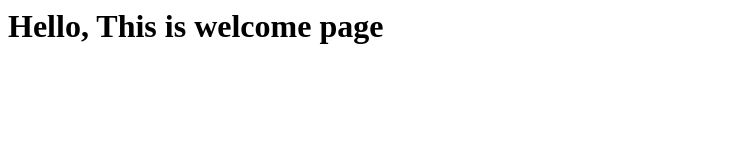
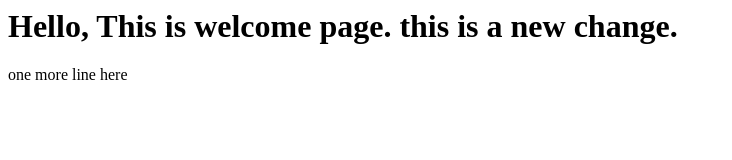
Before and after one commit to amitkumarads/MyFirstUIApp, a plain HTML site: page welcome.html in a window 1280 px wide. Shown: the whole page, without its empty margins (0-732 px from the left). Drawn offline with Linux system fonts and the light colour scheme.

Commit message:
welcome.html file is modified

```diff
--- a/welcome.html
+++ b/welcome.html
@@ -1,9 +1,9 @@
 <html>
 	<head>
-		<title>Welcome page</title>
+		<title>Welcome page1</title>
 	</head>
-
 	<body>
-		<h1> Hello, This is welcome page</h1>
+		<h1> Hello, This is welcome page. this is a new change.</h1>
+		<p>one more line here</p>
 	</body>
 </html>
```
